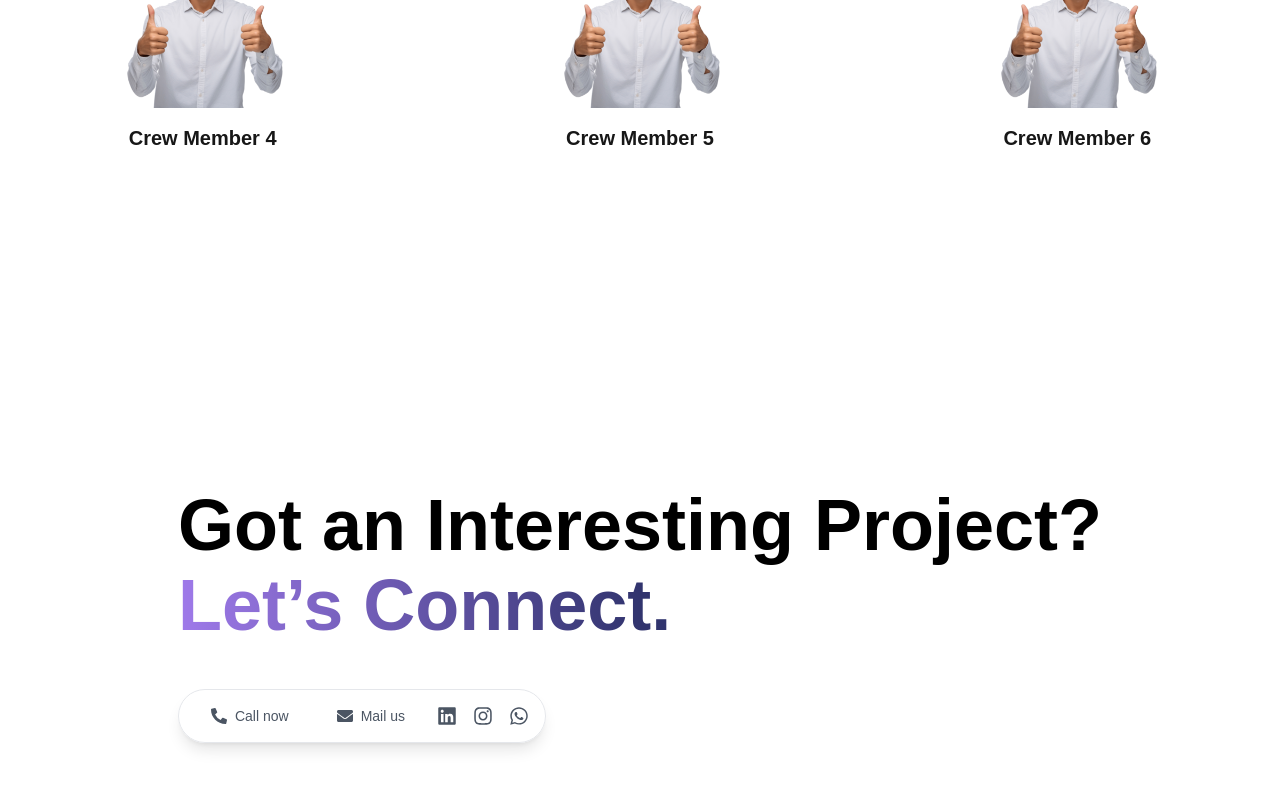
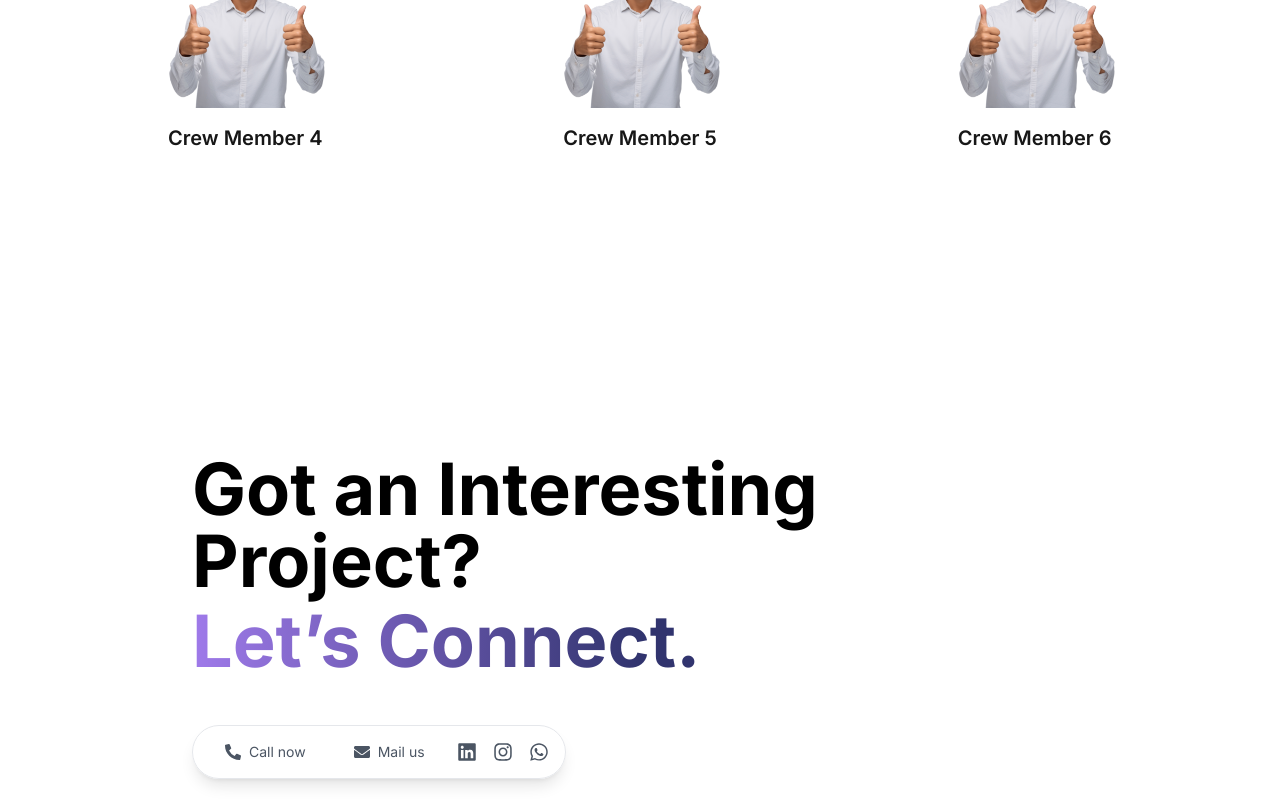
Before and after one commit to safwanpm/TRIDesign, a Next.js app: page / in a window 1280 px wide. Shown: the part 2960-3760 px from the top of the page. Built offline with nearby package versions, Linux system fonts and the light colour scheme.

Commit message:
layout update

```diff
--- a/app/components/Contact.js
+++ b/app/components/Contact.js
@@ -19,7 +19,7 @@ const SocialIcon = ({ href, Icon, label }) => (
 
 const Contact = () => {
     return (
-        <div className="min-h-full lg:min-h-screen space-x-10 flex justify-center items-center py-12 sm:px-4 md:px-8">
+        <div className="min-h-full lg:min-h-screen space-x-10 flex justify-center items-center py-12 sm:px-4 md:px-8 mx-20">
             <div className='sm:px-4'>
                 <div className="text-left mb-12">
                     <h1 className="text-4xl md:text-7xl font-bold text-black">
--- a/app/layout.js
+++ b/app/layout.js
@@ -1,5 +1,10 @@
 import localFont from "next/font/local";
 import "./globals.css";
+import {Inter} from "@next/font/google";
+
+const inter =Inter({
+  subsets:['latin']
+})
 
 const geistSans = localFont({
   src: "./fonts/GeistVF.woff",
@@ -19,9 +24,8 @@ export const metadata = {
 
 export default function RootLayout({ children }) {
   return (
-    <html lang="en">
+    <html lang="en" className={inter.className}>
       <body
-        className={`${geistSans.variable} ${geistMono.variable} antialiased`}
       >
         {children}
       </body>
--- a/app/page.js
+++ b/app/page.js
@@ -1,3 +1,4 @@
+import { Inter } from "@next/font/google";
 import Contact from "./components/Contact";
 import Crew from "./components/Crew";
 import Footer from "./components/Footer";
@@ -5,26 +6,29 @@ import HeroSection from "./components/Herosection";
 import Navbar from "./components/Navbar";
 import ThreeDdesign from "./components/ThreeD";
 import WebDev from "./components/WebDev";
+const inter = Inter({ subsets: ['latin'] });
+export default function Home() {
 
-export default function Home() {
+
   return (
-    <div className="overflow-hidden">
+    <div className={`${inter.className} overflow-hidden`}>
       <Navbar />
-      <div> {/* Add margin-top to avoid content hiding behind the navbar */}
+      <div>
         <HeroSection />
-        {/* Other content */}
       </div>
-      <div className="p-4 md:p-16"> {/* Add margin-top to avoid content hiding behind the navbar */}
+      <div className="p-4 md:p-16">
         <WebDev />
-        {/* Other content */}
       </div>
-      <div className="p-4 md:p-16"> {/* Add margin-top to avoid content hiding behind the navbar */}
-        <ThreeDdesign/>
-        {/* Other content */}
+      <div className="p-4 md:p-16">
+        <ThreeDdesign />
       </div>
-      <Crew/>
-      <Contact/>
-      <Footer/>
+      <div className="px-6 md:px-16">
+        <Crew />
+      </div>
+      <div className="px-16">
+        <Contact />
+      </div>
+      <Footer />
     </div>
   );
 }
--- a/package.json
+++ b/package.json
@@ -9,6 +9,7 @@
     "lint": "next lint"
   },
   "dependencies": {
+    "@next/font": "^14.2.14",
     "framer-motion": "^11.9.0",
     "next": "14.2.14",
     "react": "^18",
```
Also changed, not shown: 1 other file (tests, documents, lock files or other folders).
